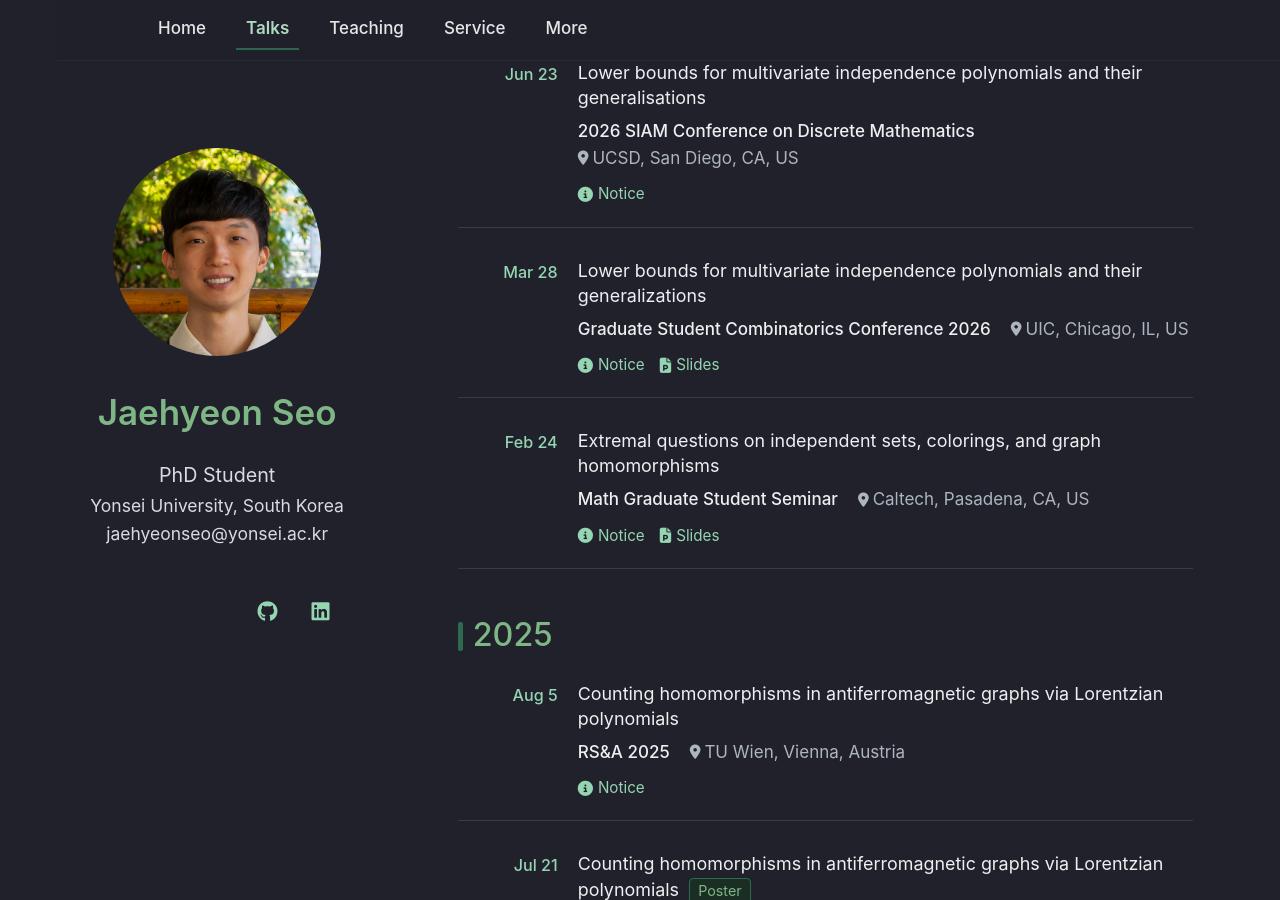
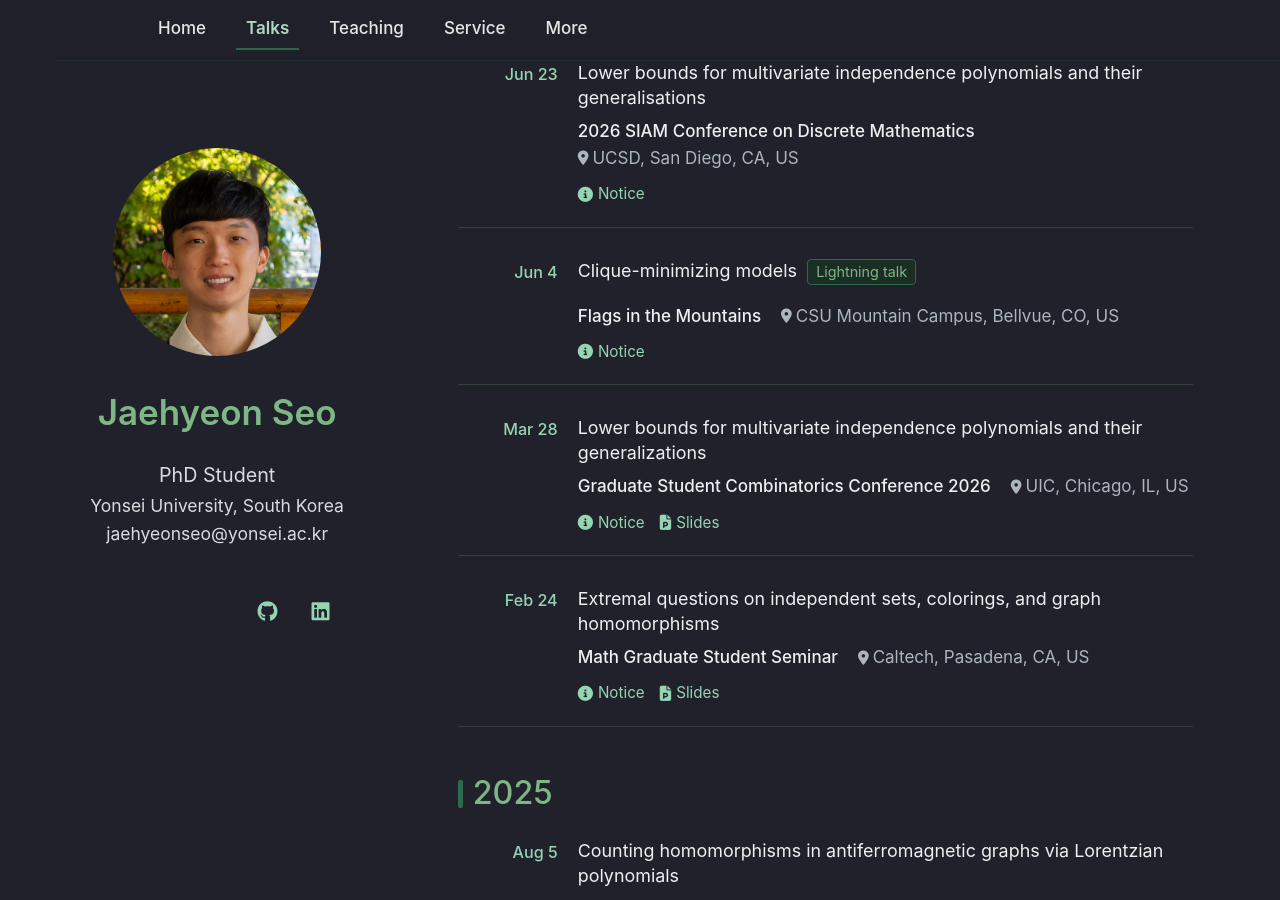
Before and after one commit to thegreatseo/thegreatseo.github.io, a Jekyll site: the page built from talks.md, in a window 1280 px wide and 900 px high, scrolled down 492 px. Built offline with Jekyll 4.4.1, drawn with Linux system fonts in a browser that asks for light colours; a style sheet for code colours, icons or effects is not loaded.

Commit message:
Add Flags in the Mountains lightning talk

```diff
--- a/_data/talks.yml
+++ b/_data/talks.yml
@@ -34,6 +34,19 @@ main:
   notice: https://meetings.siam.org/sess/dsp_talk.cfm?p=156824
   slide:
   video:
+
+- title: Clique-minimizing models
+  event: Flags in the Mountains
+  venue: CSU Mountain Campus
+  city: Bellvue, CO
+  country: US
+  date: June 4
+  year: 2026
+  notice: https://sites.google.com/view/flags-in-the-mountains/lightning-talks
+  slide:
+  poster:
+  video:
+  type: Lightning talk
 
 - title: Lower bounds for multivariate independence polynomials and their generalizations
   event: Graduate Student Combinatorics Conference 2026
```
